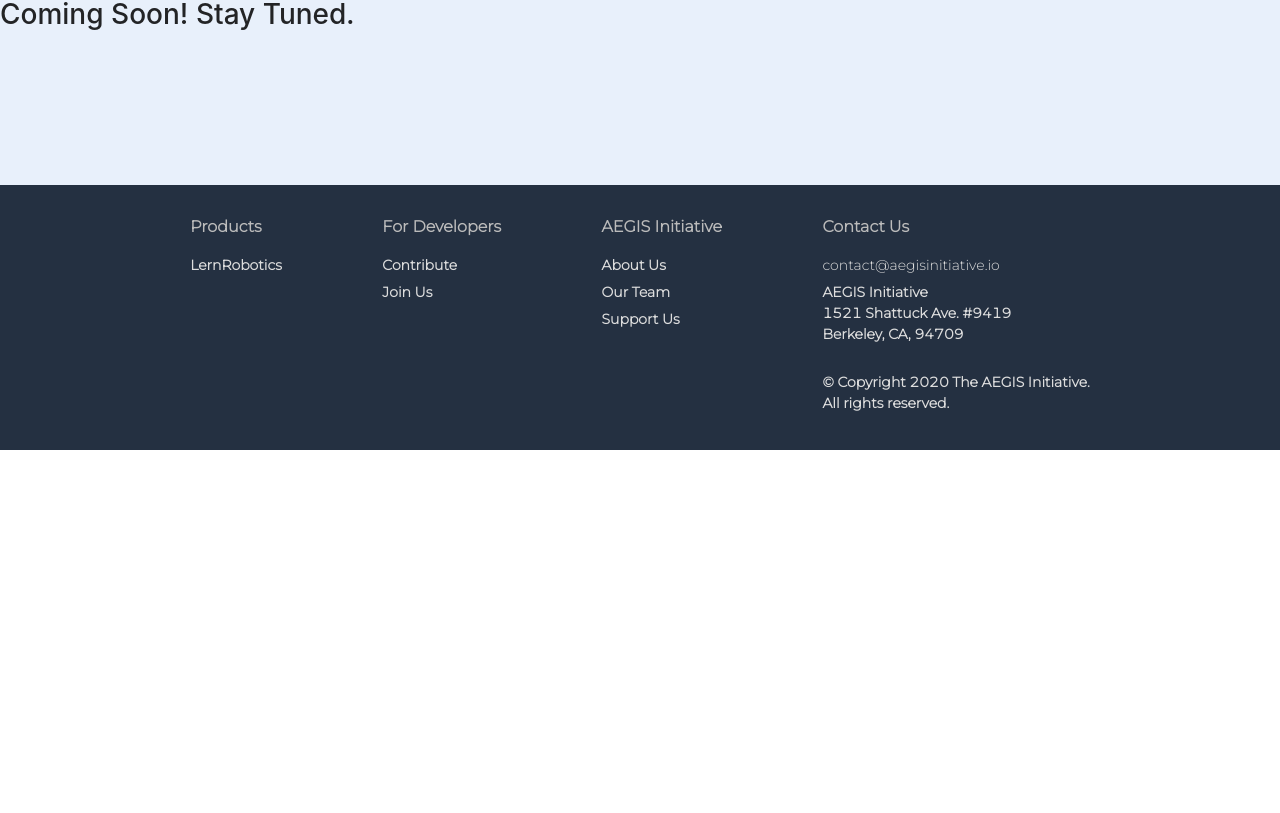
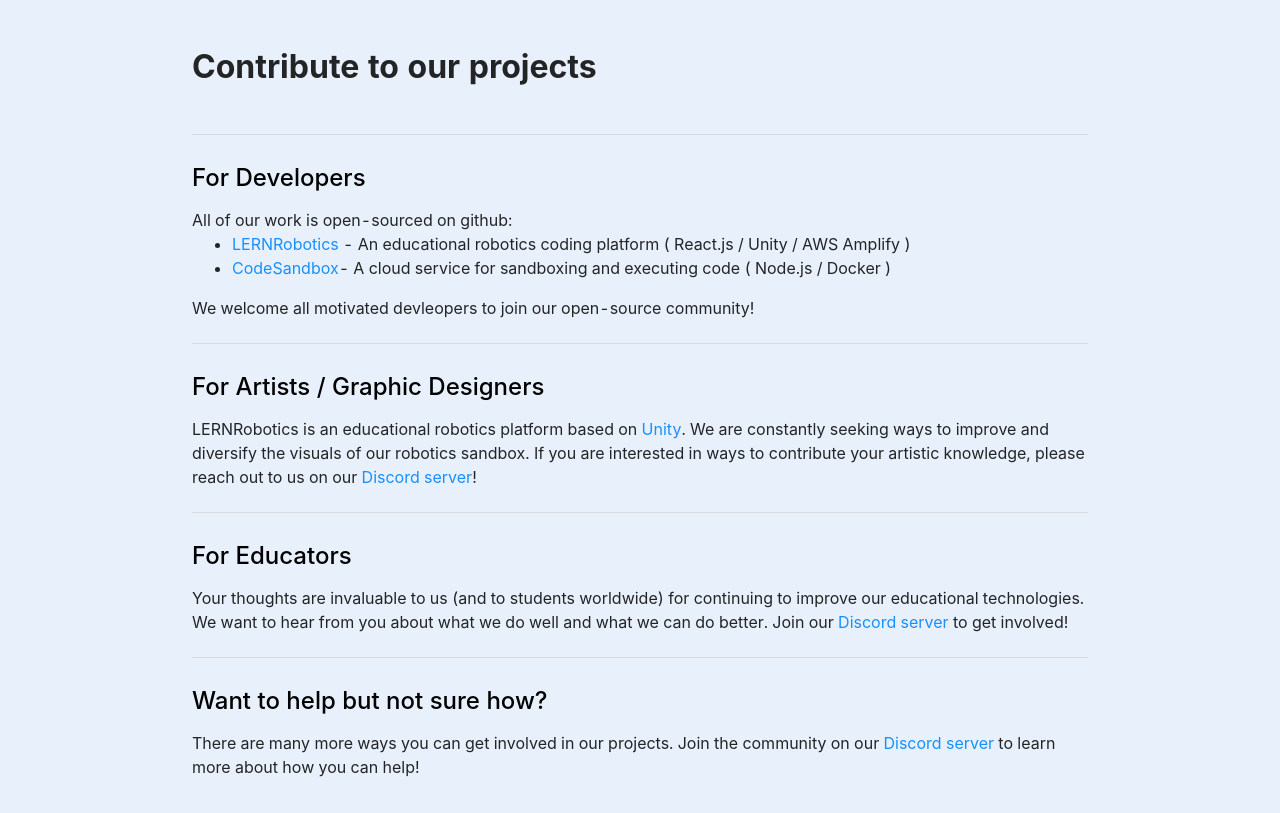
Before and after one commit to AEGIS-Project/organization-website, a React (Create React App) app: page /support-us in a window 1280 px wide. Shown: the part 807-1620 px from the top of the page. Before the commit the page ends 1257 px from the top, so only its background shows below. Built offline with nearby package versions, Linux system fonts and the light colour scheme.

Commit message:
Add content to support-us page, minor color modifications

```diff
--- a/src/components/asymmetric-overlap-split.css
+++ b/src/components/asymmetric-overlap-split.css
@@ -16,7 +16,7 @@
   margin-left: 35%;
   height: 60%;
   width: 65%;
-  background-color: #005b86;
+  background-color: rgba(51, 68, 97, 1);
   display: flex;
   flex-direction: column;
   justify-content: center;
--- a/src/components/footer.js
+++ b/src/components/footer.js
@@ -13,7 +13,7 @@
             target={"_blank"}
             rel="noopener noreferrer"
           >
-            LernRobotics
+            LERNRobotics
           </a>
         </div>
 
--- a/src/pages/our-work.js
+++ b/src/pages/our-work.js
@@ -41,7 +41,7 @@
       <FillSpace backgroundColor="#e6ffff">
         <AsymmetricOverlapSplit
           img_src="/robobot_gamepage_square.png"
-          title="LERNrobotics"
+          title="LERNRobotics"
           description="An educational robotics coding platform with real-world physics in the browser!"
           link="http://lernrobotics.aegisinitiative.io"
         />
--- a/src/pages/support-us.js
+++ b/src/pages/support-us.js
@@ -1,8 +1,11 @@
 import React from "react";
+import { Divider } from "antd";
 
 import TopNavBar from "../components/top-nav-bar.js";
 import BannerPhoto from "../components/banner-photo.js";
 import Footer from "../components/footer";
+import TextSection from "../components/text-section.js";
+import ContentContainer from "../components/content-container";
 
 function SupportUs() {
   return (
@@ -14,8 +17,72 @@
           text="Our work is driven by the open-source community, volunteers, and people like you"
         />
       </div>
-
-      <h1> Coming Soon! Stay Tuned. </h1>
+      <ContentContainer>
+        <TextSection
+          title="Contribute to our projects"
+          description={
+            <div>
+              <Divider />
+              <h2 style={{ color: "black" }}> For Developers </h2>
+              <p>
+                All of our work is open-sourced on github:
+                <ul>
+                  <li>
+                    <a href="https://github.com/The-AEGIS-Initiative/lernrobotics">
+                      LERNRobotics
+                    </a>{" "}
+                    - An educational robotics coding platform ( React.js / Unity
+                    / AWS Amplify )
+                  </li>
+                  <li>
+                    <a href="https://github.com/The-AEGIS-Initiative/lernrobotics-code-sandboxs">
+                      CodeSandbox
+                    </a>
+                    - A cloud service for sandboxing and executing code (
+                    Node.js / Docker )
+                  </li>
+                </ul>
+                We welcome all motivated devleopers to join our open-source
+                community!
+              </p>
+              <Divider />
+              <h2 style={{ color: "black" }}>
+                {" "}
+                For Artists / Graphic Designers{" "}
+              </h2>
+              <p>
+                LERNRobotics is an educational robotics platform based on{" "}
+                <a href="https://unity.com/">Unity</a>. We are constantly
+                seeking ways to improve and diversify the visuals of our
+                robotics sandbox. If you are interested in ways to contribute
+                your artistic knowledge, please reach out to us on our{" "}
+                <a href="https://discord.gg/ZKxAyu">Discord server</a>!
+              </p>
+              <Divider />
+              <h2 style={{ color: "black" }}> For Educators </h2>
+              <p>
+                Your thoughts are invaluable to us (and to students worldwide)
+                for continuing to improve our educational technologies. We want
+                to hear from you about what we do well and what we can do
+                better. Join our{" "}
+                <a href="https://discord.gg/ZKxAyu">Discord server</a> to get
+                involved!
+              </p>
+              <Divider />
+              <h2 style={{ color: "black" }}>
+                {" "}
+                Want to help but not sure how?{" "}
+              </h2>
+              <p>
+                There are many more ways you can get involved in our projects.
+                Join the community on our{" "}
+                <a href="https://discord.gg/ZKxAyu">Discord server</a> to learn
+                more about how you can help!
+              </p>
+            </div>
+          }
+        />
+      </ContentContainer>
       <Footer />
     </div>
   );
```
